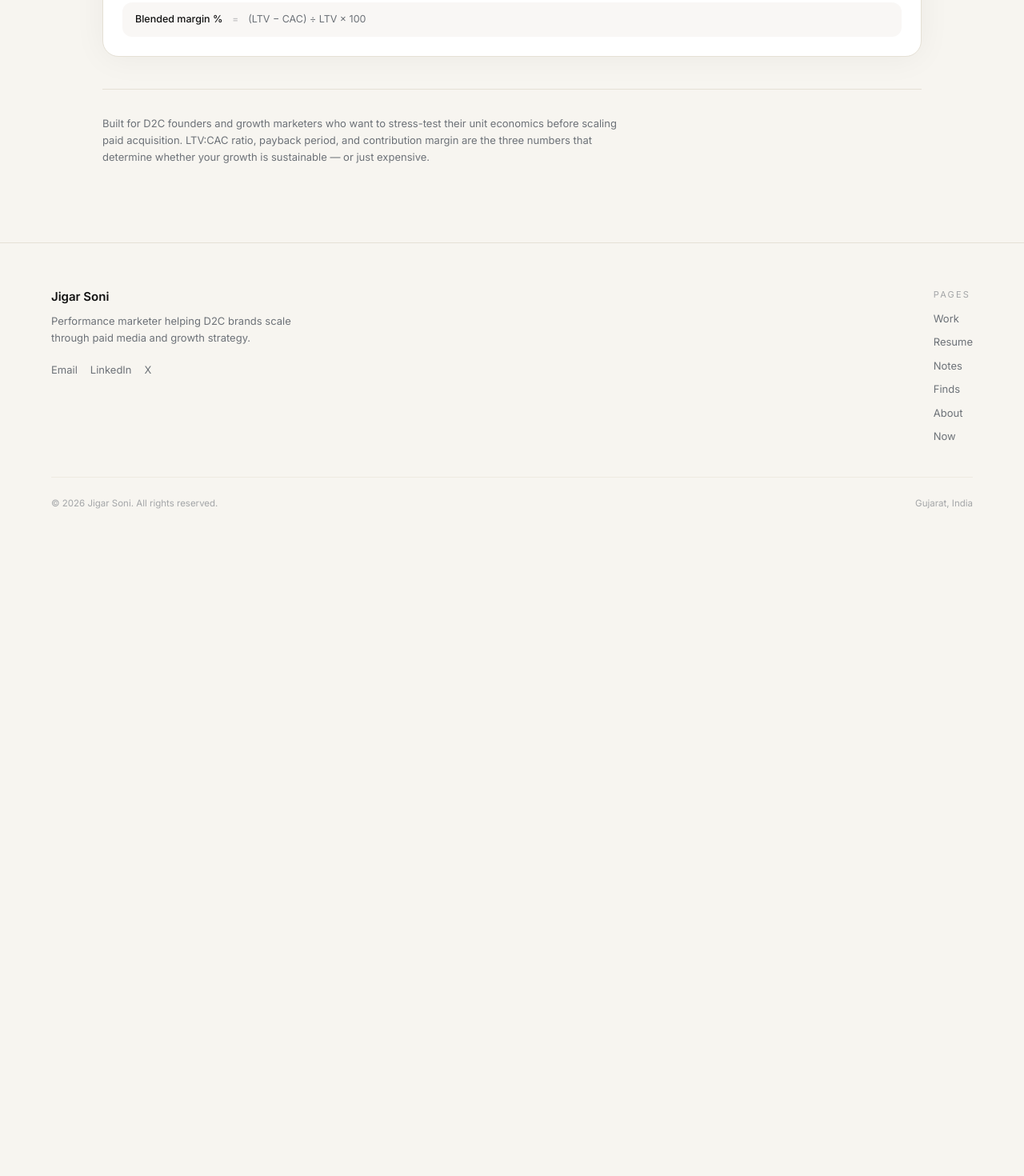
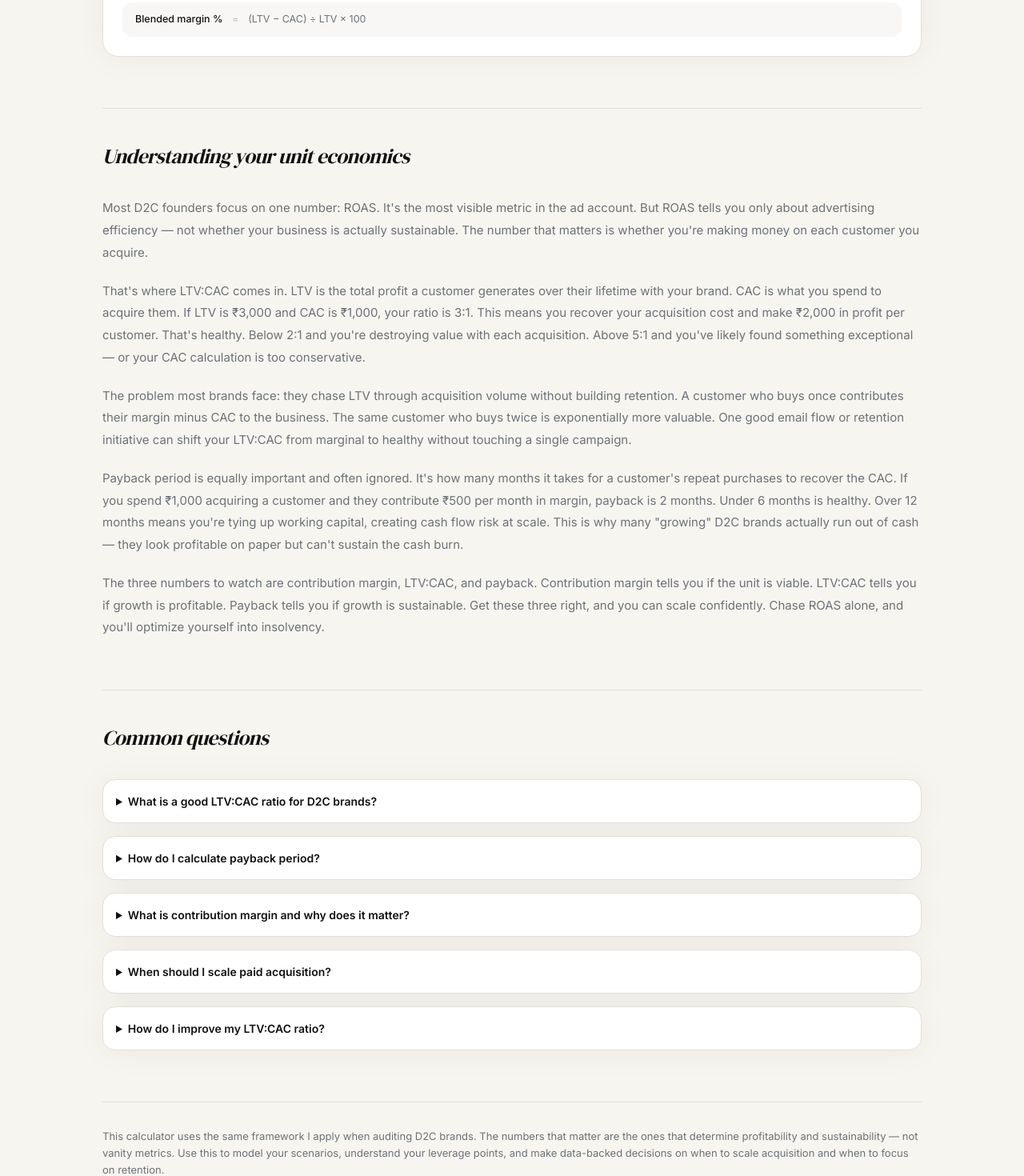
Before and after one commit to jigar-soni/jigar-soni-portfolio, a Next.js app: page /d2c-unit-economics-calculator in a window 1280 px wide. Shown: the part 1540-3010 px from the top of the page at 80% size. Before the commit the page ends 2234 px from the top, so only its background shows below. Built offline with nearby package versions, Linux system fonts and the light colour scheme.

Commit message:
Add explanatory content, FAQ section, and schema markup to calculator page

```diff
--- a/app/d2c-unit-economics-calculator/page.tsx
+++ b/app/d2c-unit-economics-calculator/page.tsx
@@ -7,8 +7,79 @@ export const metadata: Metadata = {
     'Free interactive calculator for D2C brands. Model your LTV:CAC ratio, payback period, and contribution margin. Input your AOV, COGS, CAC, and shipping costs for an instant unit economics health check.',
 }
 
+const faqSchema = {
+  '@context': 'https://schema.org',
+  '@type': 'FAQPage',
+  mainEntity: [
+    {
+      '@type': 'Question',
+      name: 'What is a good LTV:CAC ratio for D2C brands?',
+      acceptedAnswer: {
+        '@type': 'Answer',
+        text: 'A healthy LTV:CAC ratio is 3:1 or higher. This means the lifetime value of a customer is at least three times what you spend to acquire them. Ratios below 2:1 indicate you are destroying value with each acquisition. Most sustainable D2C brands operate between 3:1 and 5:1. Above 5:1 suggests either exceptional retention or underpriced CAC.',
+      },
+    },
+    {
+      '@type': 'Question',
+      name: 'How do I calculate payback period?',
+      acceptedAnswer: {
+        '@type': 'Answer',
+        text: 'Payback period = (CAC × 12) ÷ (Contribution margin per order × Orders per year). It tells you how many months it takes for a customer\'s repeat purchases to recover the cost of acquiring them. A healthy payback is under 6 months. Longer paybacks tie up working capital and create cash flow risk, especially when scaling.',
+      },
+    },
+    {
+      '@type': 'Question',
+      name: 'What is contribution margin and why does it matter?',
+      acceptedAnswer: {
+        '@type': 'Answer',
+        text: 'Contribution margin is what\'s left after you subtract COGS, shipping, and payment fees from your selling price. Unlike ROAS, which measures ad efficiency, contribution margin tells you the actual profit per order before CAC. A brand with high ROAS but low contribution margin cannot scale profitably. Always optimize for contribution margin, not just traffic.',
+      },
+    },
+    {
+      '@type': 'Question',
+      name: 'When should I scale paid acquisition?',
+      acceptedAnswer: {
+        '@type': 'Answer',
+        text: 'Scale paid acquisition only when: (1) LTV:CAC is 3× or higher, (2) Payback period is under 6 months, (3) You have enough cash flow to sustain the acquisition spend without risking inventory or operations. If any of these conditions are weak, focus on improving contribution margin, retention, or CAC efficiency first. Scaling too early is expensive.',
+      },
+    },
+    {
+      '@type': 'Question',
+      name: 'How do I improve my LTV:CAC ratio?',
+      acceptedAnswer: {
+        '@type': 'Answer',
+        text: 'Three levers: (1) Increase LTV through retention — email flows, loyalty programs, and repeat purchase incentives compound over time. (2) Lower CAC by improving targeting, creative, or landing page conversion. (3) Increase AOV or contribution margin through pricing, product bundling, or reducing COGS. Most founders overlook retention; it\'s often the highest-leverage move.',
+      },
+    },
+  ],
+}
+
+const webAppSchema = {
+  '@context': 'https://schema.org',
+  '@type': 'WebApplication',
+  name: 'D2C Unit Economics Calculator',
+  description: 'Interactive calculator for modeling LTV, CAC, and contribution margin for D2C brands',
+  url: 'https://jigarsoni.com/d2c-unit-economics-calculator',
+  applicationCategory: 'BusinessApplication',
+  offers: {
+    '@type': 'Offer',
+    price: '0',
+    priceCurrency: 'USD',
+  },
+}
+
 export default function Page() {
   return (
+    <>
+      <script
+        type="application/ld+json"
+        dangerouslySetInnerHTML={{ __html: JSON.stringify(faqSchema) }}
+      />
+      <script
+        type="application/ld+json"
+        dangerouslySetInnerHTML={{ __html: JSON.stringify(webAppSchema) }}
+      />
+
       <section className="px-5 pb-24 pt-32 sm:px-8">
         <div className="mx-auto max-w-5xl">
 
@@ -25,15 +96,67 @@ export default function Page() {
 
           <Calculator />
 
-        {/* SEO footer */}
-        <div className="mt-10 border-t border-subtle pt-8">
-          <p className="max-w-2xl text-[13px] leading-relaxed text-muted">
-            Built for D2C founders and growth marketers who want to stress-test their unit economics before scaling paid acquisition.
-            LTV:CAC ratio, payback period, and contribution margin are the three numbers that determine whether your growth is sustainable — or just expensive.
+          {/* Explanatory content */}
+          <div className="mt-16 border-t border-subtle pt-10">
+            <h2 className="font-display italic text-[1.6rem] font-normal tracking-tight text-ink">
+              Understanding your unit economics
+            </h2>
+
+            <div className="mt-8 space-y-5 text-[15px] leading-loose text-muted">
+              <p>
+                Most D2C founders focus on one number: ROAS. It's the most visible metric in the ad account. But ROAS tells you only about advertising efficiency — not whether your business is actually sustainable. The number that matters is whether you're making money on each customer you acquire.
+              </p>
+
+              <p>
+                That's where LTV:CAC comes in. LTV is the total profit a customer generates over their lifetime with your brand. CAC is what you spend to acquire them. If LTV is ₹3,000 and CAC is ₹1,000, your ratio is 3:1. This means you recover your acquisition cost and make ₹2,000 in profit per customer. That's healthy. Below 2:1 and you're destroying value with each acquisition. Above 5:1 and you've likely found something exceptional — or your CAC calculation is too conservative.
+              </p>
+
+              <p>
+                The problem most brands face: they chase LTV through acquisition volume without building retention. A customer who buys once contributes their margin minus CAC to the business. The same customer who buys twice is exponentially more valuable. One good email flow or retention initiative can shift your LTV:CAC from marginal to healthy without touching a single campaign.
+              </p>
+
+              <p>
+                Payback period is equally important and often ignored. It's how many months it takes for a customer's repeat purchases to recover the CAC. If you spend ₹1,000 acquiring a customer and they contribute ₹500 per month in margin, payback is 2 months. Under 6 months is healthy. Over 12 months means you're tying up working capital, creating cash flow risk at scale. This is why many "growing" D2C brands actually run out of cash — they look profitable on paper but can't sustain the cash burn.
+              </p>
+
+              <p>
+                The three numbers to watch are contribution margin, LTV:CAC, and payback. Contribution margin tells you if the unit is viable. LTV:CAC tells you if growth is profitable. Payback tells you if growth is sustainable. Get these three right, and you can scale confidently. Chase ROAS alone, and you'll optimize yourself into insolvency.
+              </p>
+            </div>
+          </div>
+
+          {/* FAQ section */}
+          <div className="mt-16 border-t border-subtle pt-10">
+            <h2 className="font-display italic text-[1.6rem] font-normal tracking-tight text-ink">
+              Common questions
+            </h2>
+
+            <div className="mt-8 space-y-4">
+              {faqSchema.mainEntity.map((item: any) => (
+                <details
+                  key={item.name}
+                  className="group rounded-[16px] border border-subtle bg-white p-4 shadow-soft transition-all open:bg-subtle/10"
+                >
+                  <summary className="cursor-pointer text-[14px] font-semibold text-ink transition-colors group-open:text-ink">
+                    {item.name}
+                  </summary>
+                  <p className="mt-3 text-[13.5px] leading-relaxed text-muted">
+                    {item.acceptedAnswer.text}
+                  </p>
+                </details>
+              ))}
+            </div>
+          </div>
+
+          {/* Footer note */}
+          <div className="mt-16 border-t border-subtle pt-8">
+            <p className="text-[13px] leading-relaxed text-muted">
+              This calculator uses the same framework I apply when auditing D2C brands. The numbers that matter are the ones that determine profitability and sustainability — not vanity metrics. Use this to model your scenarios, understand your leverage points, and make data-backed decisions on when to scale acquisition and when to focus on retention.
             </p>
           </div>
 
         </div>
       </section>
+    </>
   )
 }
```
Lines whose indentation alone changed are shown as unchanged.
